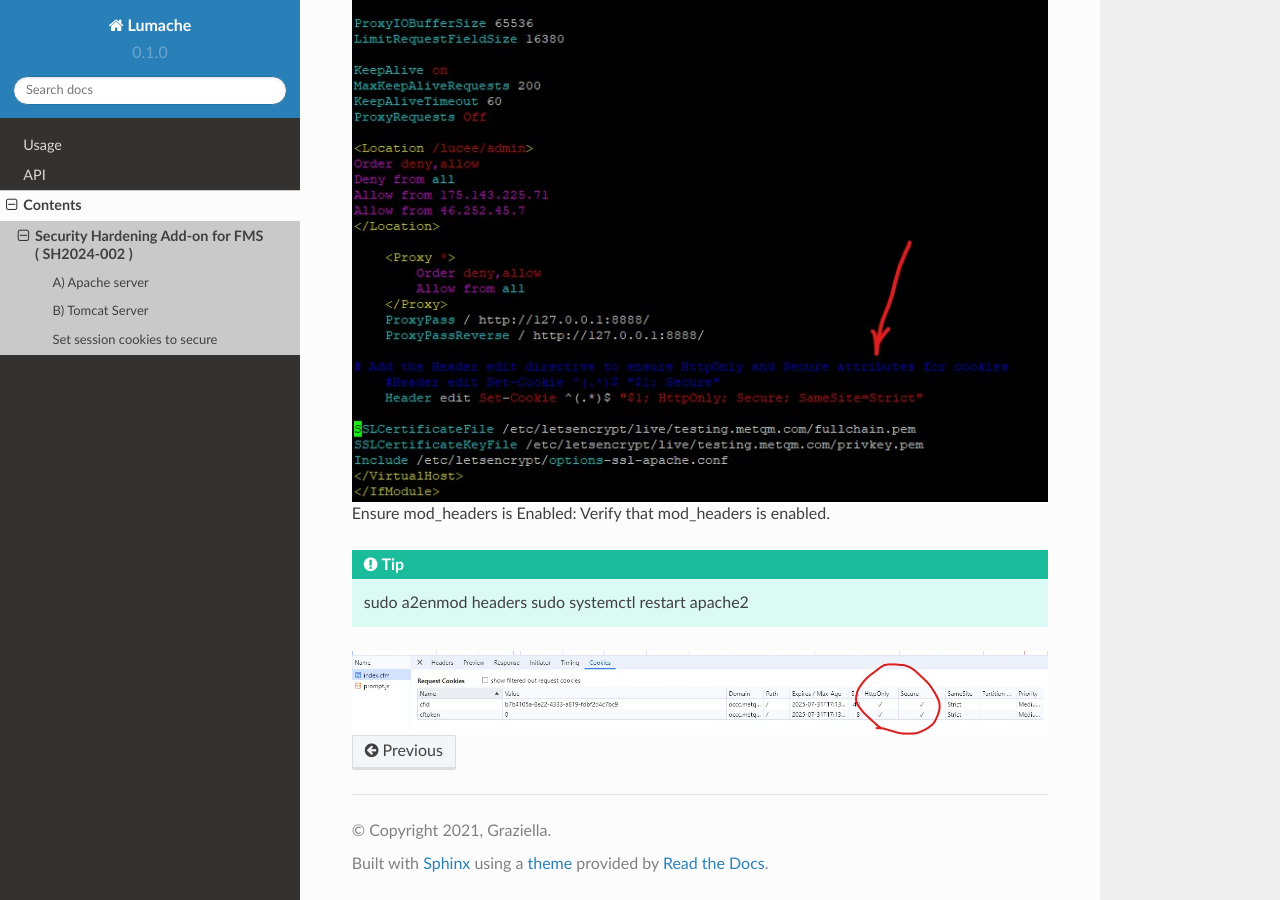
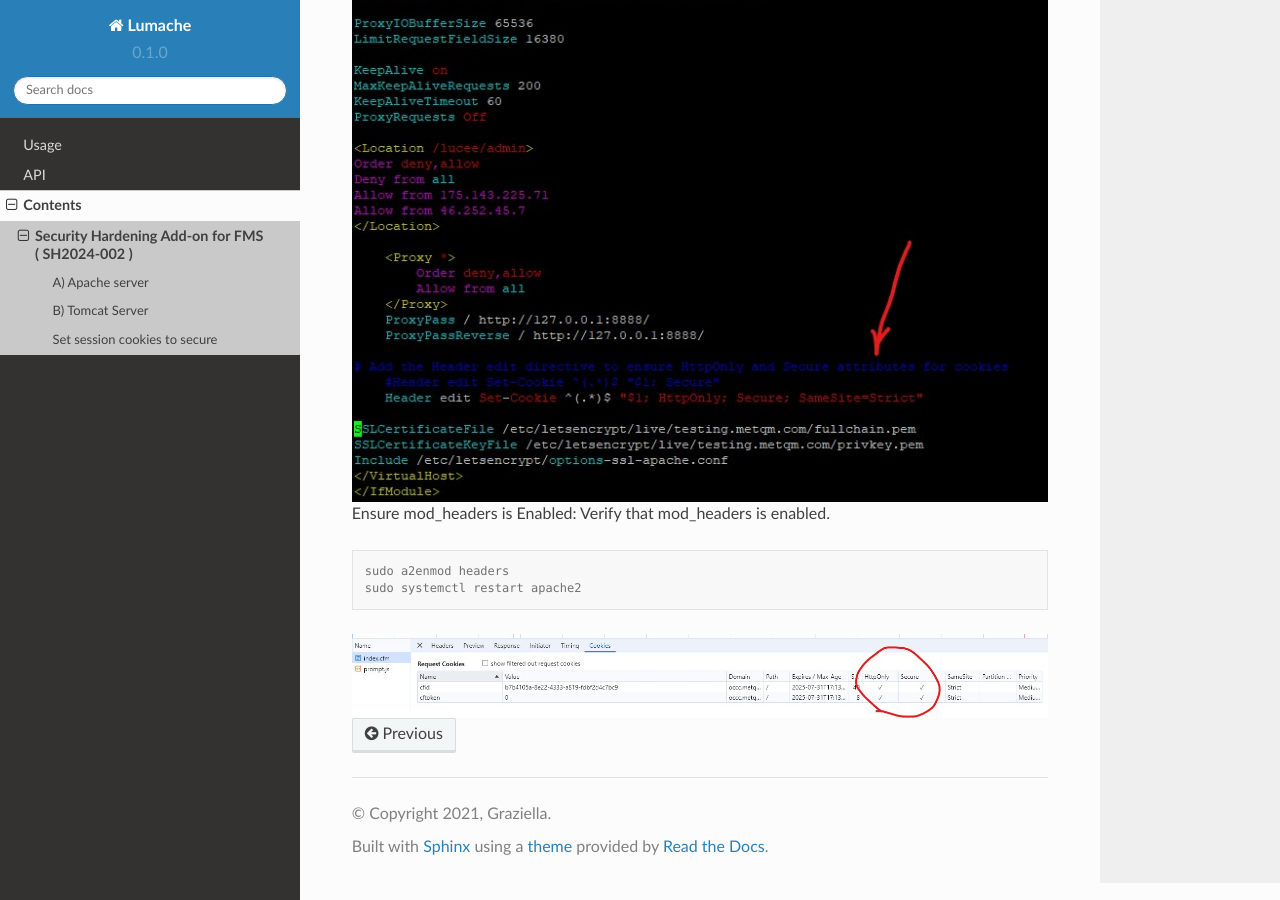
Before and after one commit to wansolution/fms, a Sphinx documentation site: the page built from docs/source/security/sa_sh2024002.rst, in a window 1280 px wide and 900 px high, scrolled down 2657 px. Built offline with Sphinx 7.4.7 and the Read the Docs theme 2.0.0, drawn with Linux system fonts in a browser that asks for light colours.

Commit message:
Update sa_sh2024002.rst

```diff
--- a/docs/source/security/sa_sh2024002.rst
+++ b/docs/source/security/sa_sh2024002.rst
@@ -123,7 +123,8 @@ or
 
 Ensure mod_headers is Enabled: Verify that mod_headers is enabled.
 
-.. tip::
+.. code-block:: console
+
    sudo a2enmod headers
    sudo systemctl restart apache2
 
```
